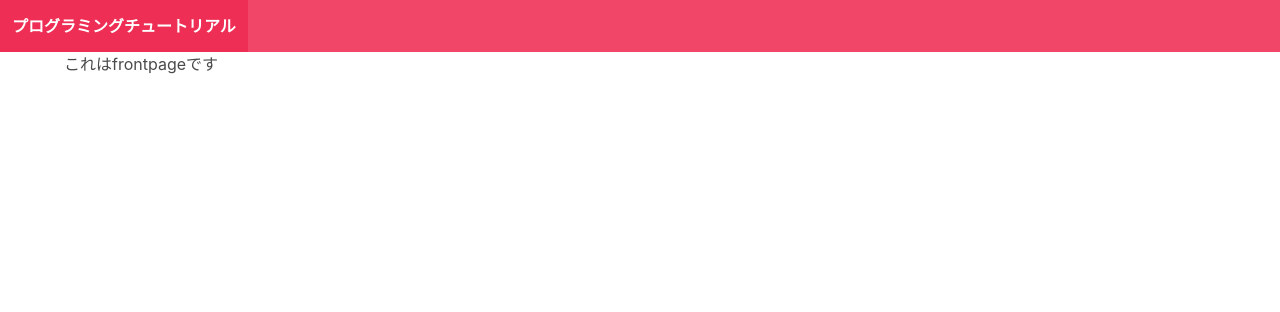
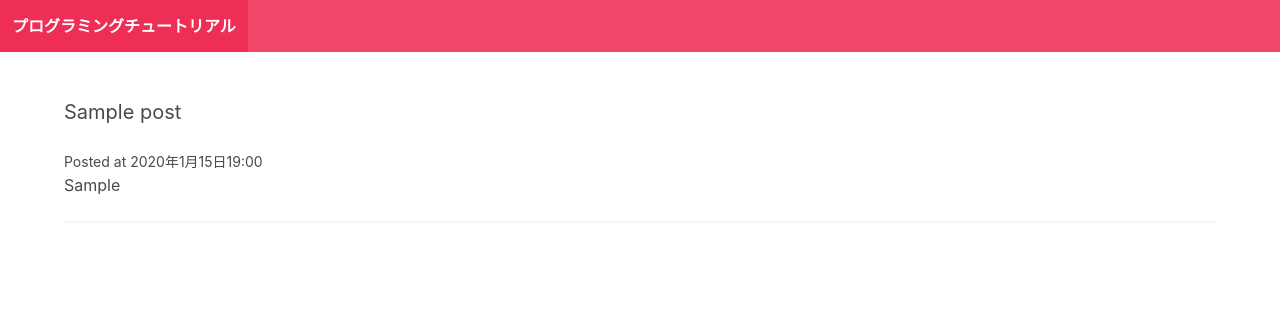
Before and after one commit to saysaito/microblog, a Django app: page / in a window 1280 px wide. Shown: the top 312 px of the page. Run offline with Django 4.2, Linux system fonts and the light colour scheme; tables that the repository leaves empty hold one stand-in row (values such as "Sample post").

Commit message:
frontpage.htmlを変更

```diff
--- a/blog/templates/blog/base.html
+++ b/blog/templates/blog/base.html
@@ -15,7 +15,7 @@
         </a>
     </nav>
 </nav>
-<section>
+<section class="section">
     <div class="container">{% block content %}{% endblock %}</div>
 </section>
 </body>
--- a/blog/templates/blog/frontpage.html
+++ b/blog/templates/blog/frontpage.html
@@ -1,6 +1,12 @@
 {% extends "blog/base.html" %}
 {% block content %}
+    {% for post in posts  %}
     <div class="post block">
-    <h2>これはfrontpageです</h2>
+    <h2 class="subtitle">{{ post.title }}</h2>
+    <small>Posted at {{ post.posted_date }}</small>
+    <p>{{ post.intro }}</p>
+    <hr />
     </div>
+    {% endfor %}
+
 {% endblock %}
--- a/blog/views.py
+++ b/blog/views.py
@@ -1,4 +1,9 @@
 from django.shortcuts import render
+
+from blog.models import Post
+
+
 def frontpage(request):
-    return render(request,'blog/frontpage.html')
+    posts=Post.objects.all()
+    return render(request,'blog/frontpage.html',{'posts':posts})
 # Create your views here.
```
